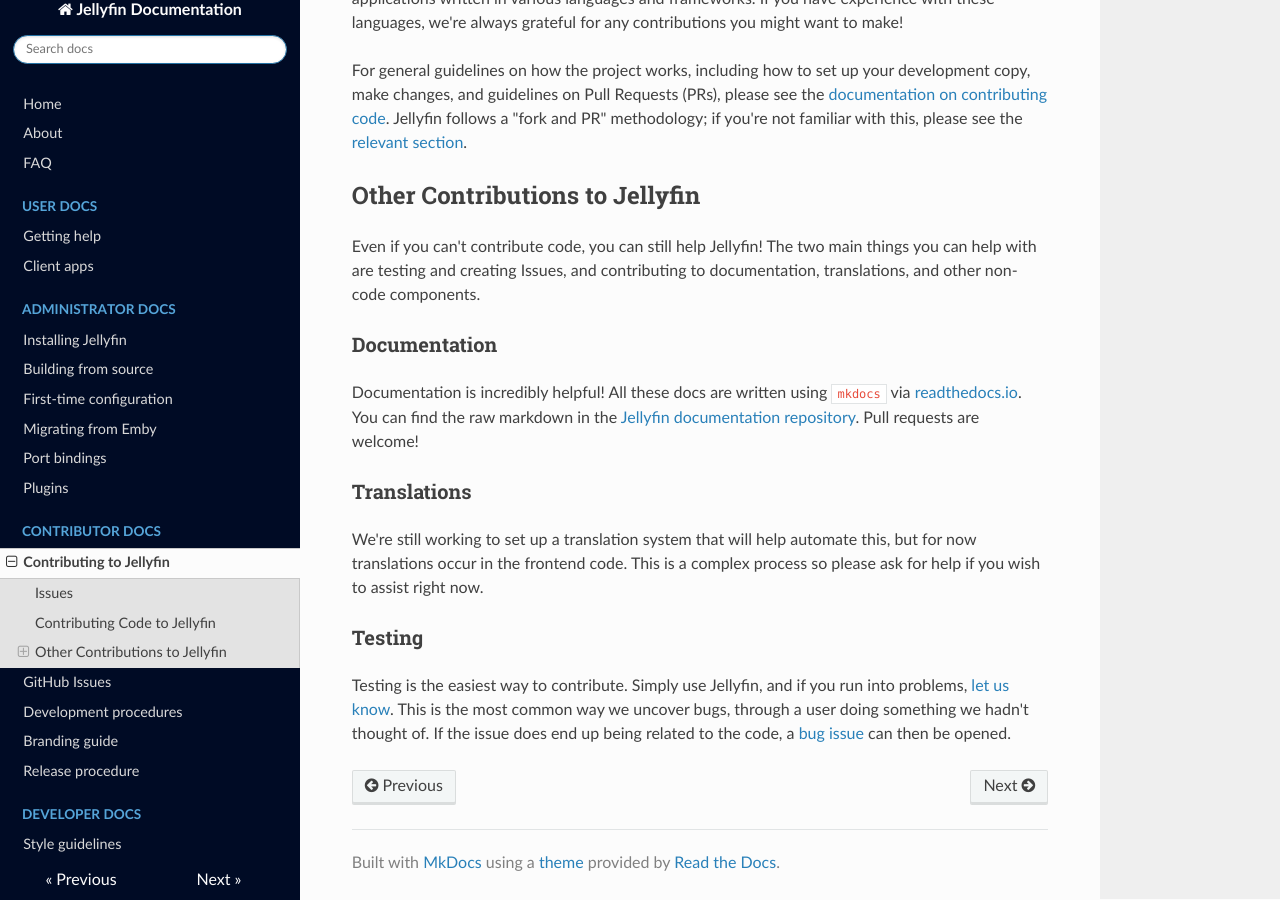
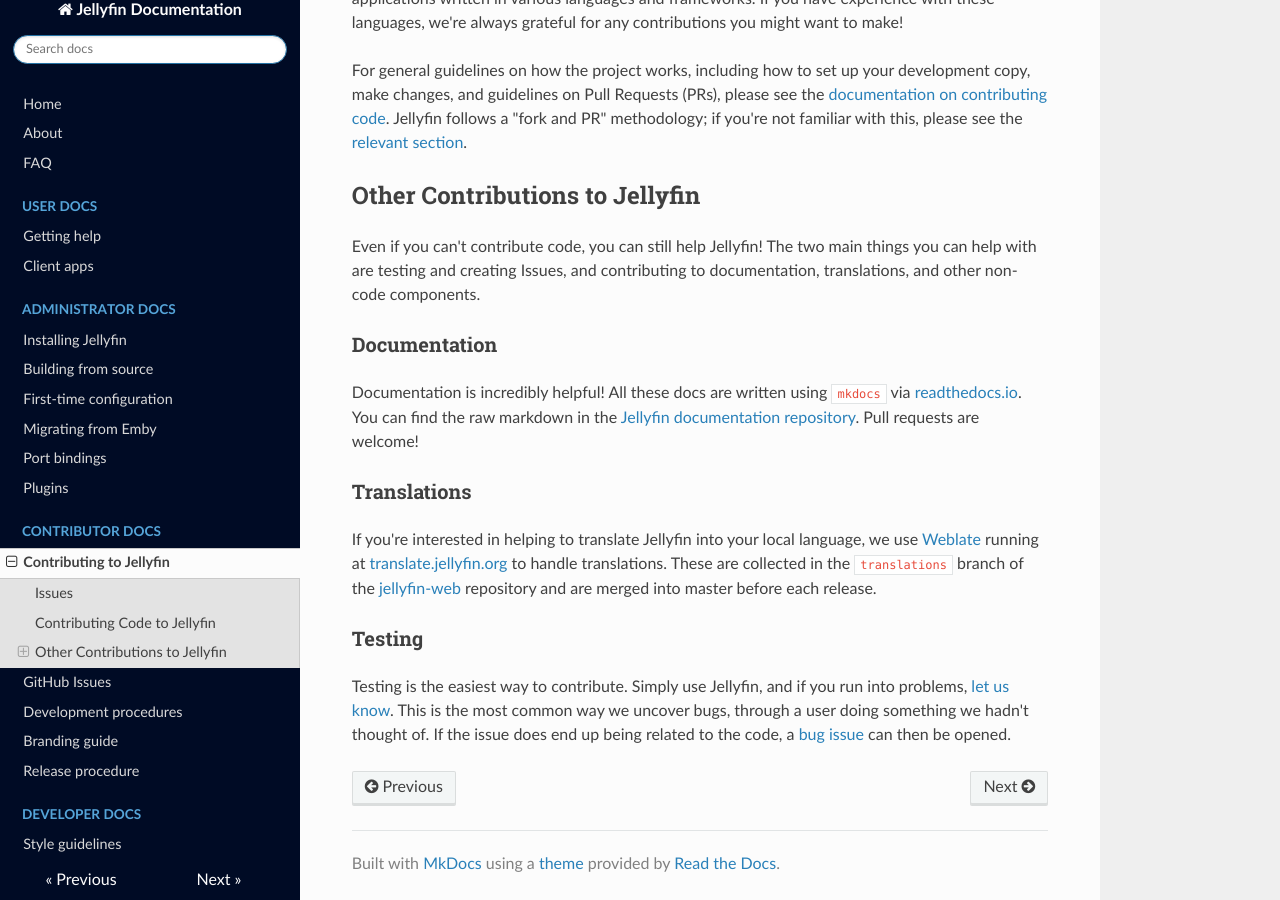
Before and after one commit to jellyfin-archive/jellyfin-docs, an MkDocs documentation site: the page built from docs/contributor-docs/contributing.md, in a window 1280 px wide and 900 px high, scrolled down 549 px. Built offline with MkDocs 1.6.1, drawn with Linux system fonts in a browser that asks for light colours; nearby versions of some CDN libraries; old or Windows-style settings are respelled for this version of MkDocs.

Commit message:
Add Weblate blurb to contributing doc

```diff
--- a/docs/contributor-docs/contributing.md
+++ b/docs/contributor-docs/contributing.md
@@ -24,7 +24,7 @@ Documentation is incredibly helpful! All these docs are written using `mkdocs` v
 
 ### Translations
 
-We're still working to set up a translation system that will help automate this, but for now translations occur in the frontend code. This is a complex process so please ask for help if you wish to assist right now.
+If you're interested in helping to translate Jellyfin into your local language, we use [Weblate](https://weblate.org/en/) running at [translate.jellyfin.org](https://translate.jellyfin.org) to handle translations. These are collected in the `translations` branch of the [jellyfin-web](https://github.com/jellyfin/jellyfin-web) repository and are merged into master before each release.
 
 ### Testing
 
```
